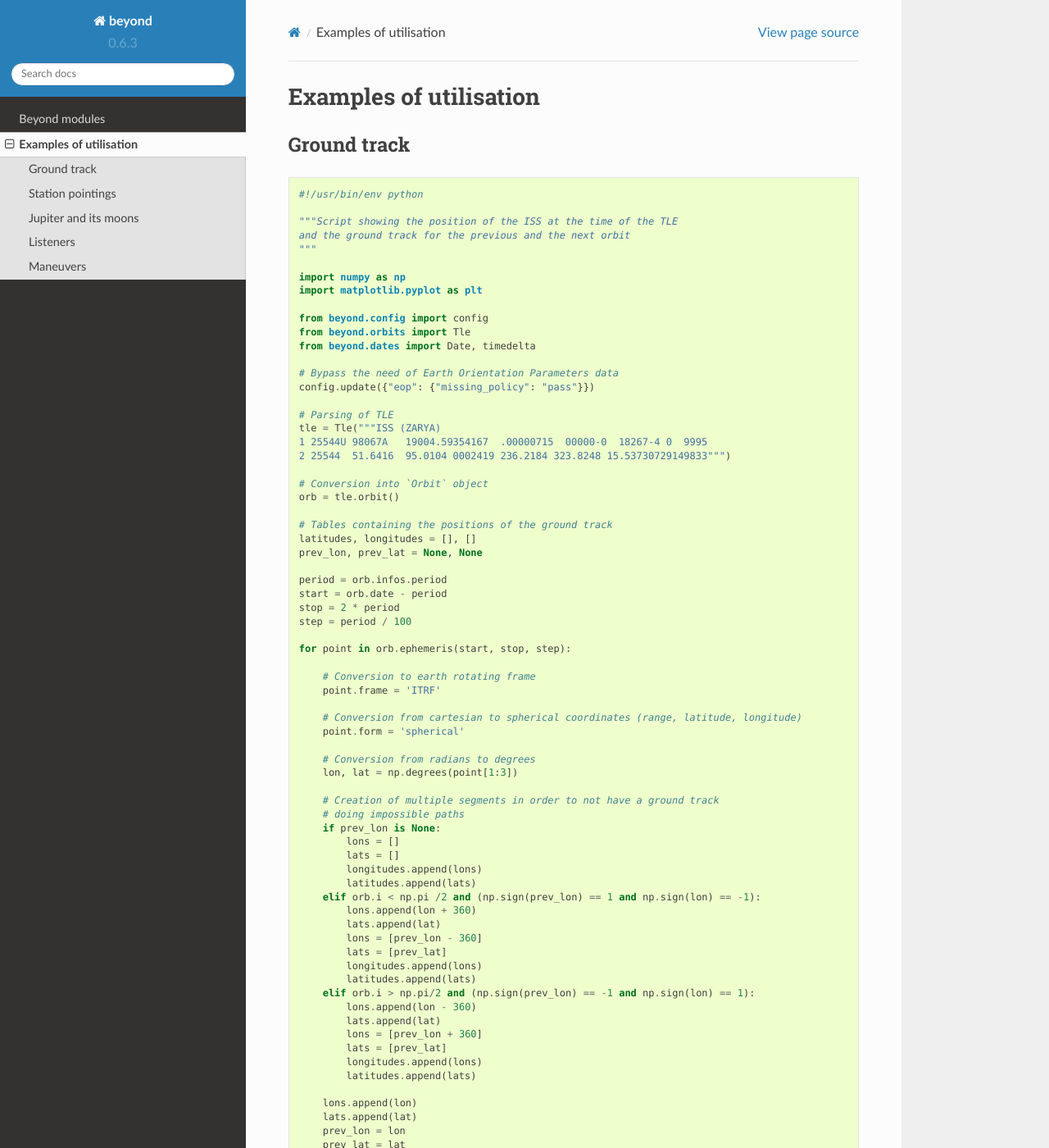
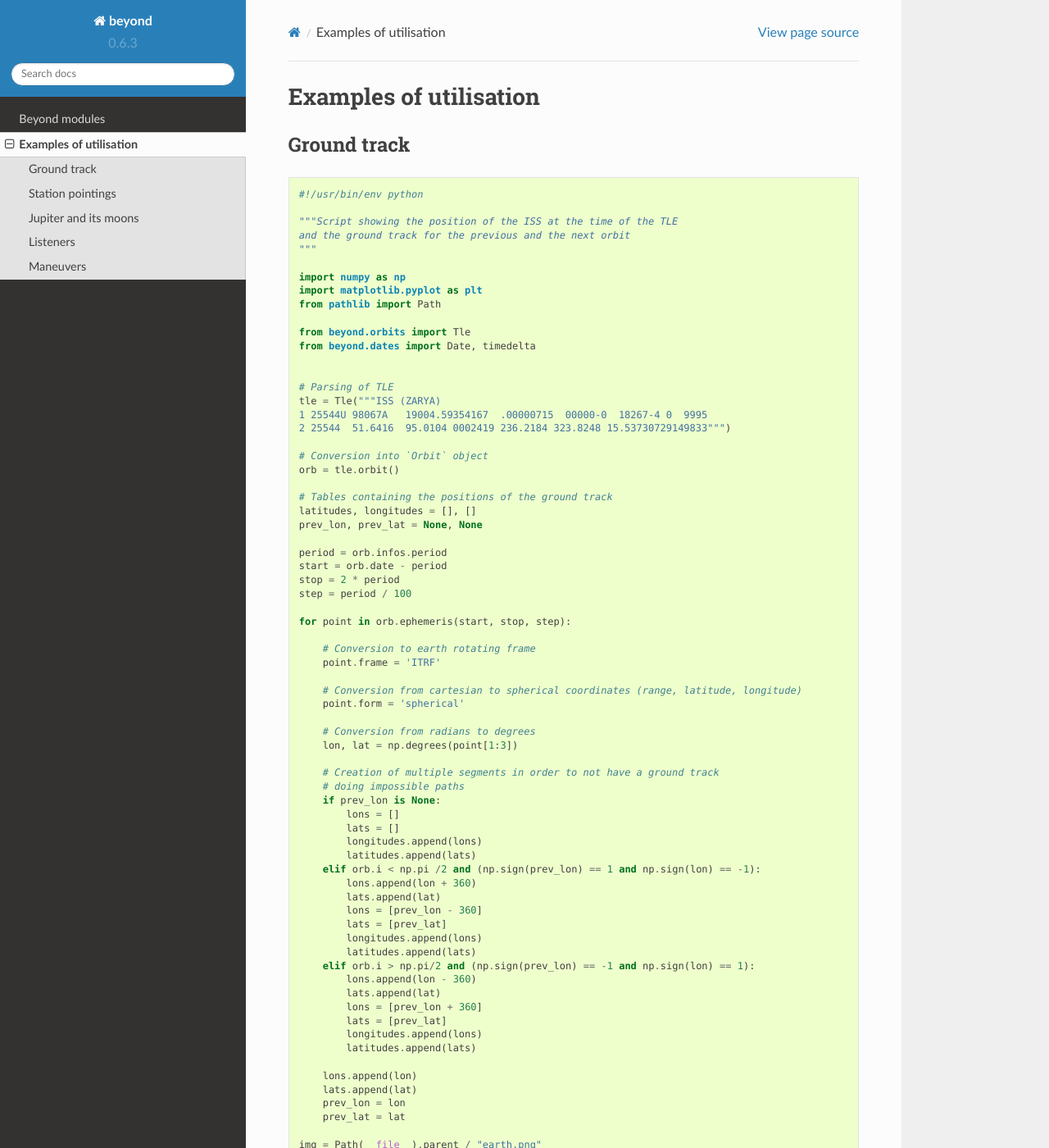
Before and after one commit to galactics/beyond, a Sphinx documentation site: the page built from doc/source/examples.rst, in a window 1280 px wide and 1400 px high. Shown: the whole window at 82% size. Built offline with Sphinx 7.4.7 and the Read the Docs theme 2.0.0, drawn with Linux system fonts in a browser that asks for light colours; some of the changed text lies outside the part shown.

Commit message:
fix eop : change default policy to 'pass'
This will allow for an out-of-the-box usability of the library
without any tiresome preliminary configuration

```diff
--- a/doc/source/_static/ground-track.py
+++ b/doc/source/_static/ground-track.py
@@ -6,13 +6,11 @@ and the ground track for the previous and the next orbit
 
 import numpy as np
 import matplotlib.pyplot as plt
+from pathlib import Path
 
-from beyond.config import config
 from beyond.orbits import Tle
 from beyond.dates import Date, timedelta
 
-# Bypass the need of Earth Orientation Parameters data
-config.update({"eop": {"missing_policy": "pass"}})
 
 # Parsing of TLE
 tle = Tle("""ISS (ZARYA)
@@ -69,7 +67,9 @@ for point in orb.ephemeris(start, stop, step):
     prev_lon = lon
     prev_lat = lat
 
-im = plt.imread("earth.png")
+img = Path(__file__).parent / "earth.png"
+
+im = plt.imread(str(img))
 plt.figure(figsize=(15.2, 8.2))
 plt.imshow(im, extent=[-180, 180, -90, 90])
 
--- a/doc/source/_static/hohmann.py
+++ b/doc/source/_static/hohmann.py
@@ -15,9 +15,7 @@ from beyond.propagators.kepler import Kepler
 from beyond.env.solarsystem import get_body
 from beyond.orbits.man import Maneuver
 from beyond.orbits.listeners import ApsideListener
-from beyond.config import config
 
-config.update({"eop": {"missing_policy": "pass"}})
 
 orb = Tle("""ISS (ZARYA)
 1 25544U 98067A   18124.55610684  .00001524  00000-0  30197-4 0  9997
--- a/doc/source/_static/jupiter.py
+++ b/doc/source/_static/jupiter.py
@@ -10,18 +10,15 @@ from beyond.env.jpl import get_body
 from beyond.frames import create_station
 from beyond.config import config
 
-# Bypass the need of Earth Orientation Parameters data
-# and load the ".bsp" file
+# Load the ".bsp" file
 config.update({
-    "eop": {
-        "missing_policy": "pass"
-    },
     "env": {
         "jpl": [
             "/path/to/jup310.bsp"
         ]
     }
 })
+
 
 date = Date.now()
 
--- a/doc/source/_static/listeners.py
+++ b/doc/source/_static/listeners.py
@@ -4,10 +4,7 @@ from beyond.dates import Date, timedelta
 from beyond.orbits import Tle
 from beyond.frames import create_station
 from beyond.orbits.listeners import stations_listeners, NodeListener, ApsideListener, LightListener
-from beyond.config import config
 
-# Bypass the need of Earth Orientation Parameters data
-config.update({"eop": {"missing_policy": "pass"}})
 
 tle = Tle("""ISS (ZARYA)
 1 25544U 98067A   17153.89608442  .00001425  00000-0  28940-4 0  9997
--- a/doc/source/_static/station.py
+++ b/doc/source/_static/station.py
@@ -8,8 +8,6 @@ from beyond.orbits import Tle
 from beyond.frames import create_station
 from beyond.config import config
 
-# Bypass the need of Earth Orientation Parameters data
-config.update({"eop": {"missing_policy": "pass"}})
 
 tle = Tle("""ISS (ZARYA)
 1 25544U 98067A   16086.49419020  .00003976  00000-0  66962-4 0  9998
--- a/doc/source/api/date.rst
+++ b/doc/source/api/date.rst
@@ -89,5 +89,6 @@ In order to access different databases with the same interface, beyond uses the
 It is this class that handle registered databases, and select the activated one.
 
 .. autoclass:: beyond.dates.eop.EopDb
+    :members:
 
 .. autofunction:: beyond.dates.eop.register
```
Also changed, not shown: 1 other file.
